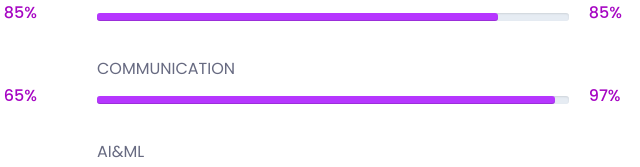
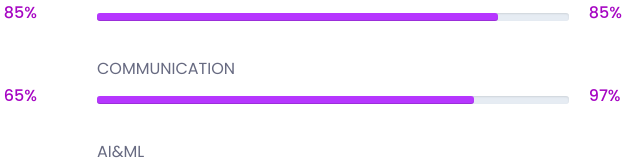
Before and after one commit to Aithapranith/Pranith-portfolio, a plain HTML site: page index.html in a window 1280 px wide. Shown: the part 2618-2785 px from the top of the page, 558-1198 px from the left. Drawn offline with nearby package versions, Linux system fonts and the light colour scheme.

Commit message:
Update index.html

```diff
--- a/index.html
+++ b/index.html
@@ -365,7 +365,7 @@ With a strong foundation in Agile methodologies, SDLC, and software testing, I h
 										<span class="progressText">communication</span>
 										<div class="single-progress-txt">
 											<div class="progress ">
-											   <div class="progress-bar" role="progressbar" aria-valuenow="97" aria-valuemin="10" aria-valuemax="100" style="">
+											   <div class="progress-bar" role="progressbar" aria-valuenow="80" aria-valuemin="10" aria-valuemax="100" style="">
 
 											   </div>
 											</div>
```
